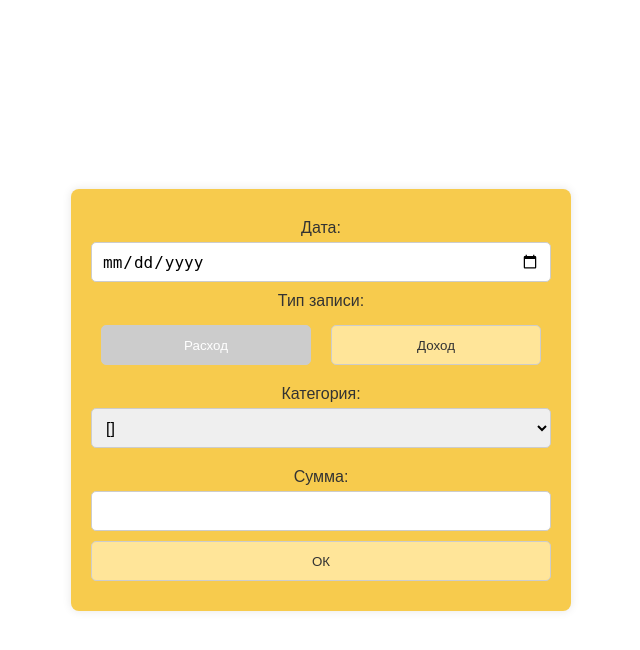
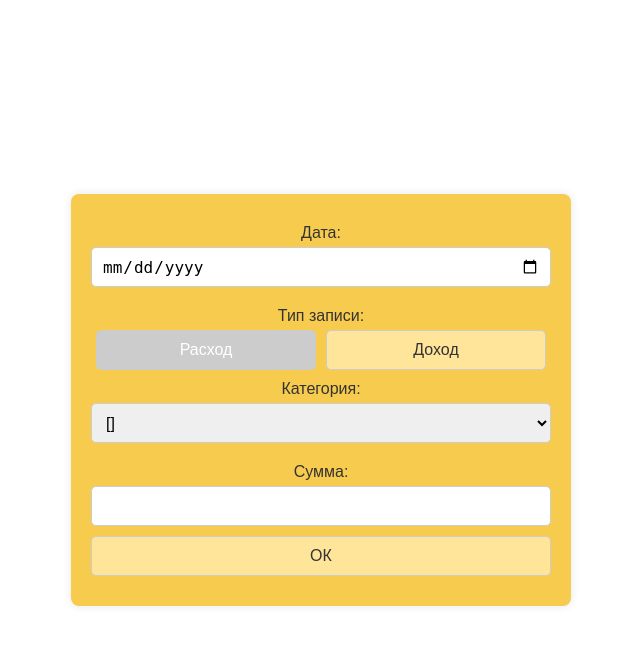
Before and after one commit to egormeister02/web-app-valek, a Flask app: template templates/form.html in a window 1280 px wide. Shown: the top 650 px of the page, without its empty margins (319-959 px from the left). Run offline with Flask 3, Linux system fonts and the light colour scheme; the template is opened without the code that fills it: most values are stand-ins (such as "Sample title", 1, 10 or a date in 2020).

Commit message:
try to fix for iphone

```diff
--- a/static/style.css
+++ b/static/style.css
@@ -41,20 +41,13 @@
     border: 1px solid #cccccc;
     border-radius: 5px;
     width: 100%; /* Поля ввода занимают всю ширину контейнера */
-    box-sizing: border-box; /* Учитываем padding в общей ширине */
+    box-sizing: border-box; /* Учитываем padding в ширину */
 }
 
 input[type="date"], input[type="number"], select {
     height: 40px; /* Устанавливаем высоту для полей ввода */
     font-size: 16px; /* Устанавливаем размер шрифта */
     padding: 10px; /* Устанавливаем padding */
-    box-sizing: border-box; /* Учитываем padding и border в ширину */
-}
-
-input[type="date"] {
-    width: 100%; /* Поле ввода занимает всю ширину контейнера */
-    box-sizing: border-box; /* Учитываем padding и border в ширину */
-    margin: 0; /* Убираем отступы, если они есть */
 }
 
 button {
@@ -62,6 +55,7 @@
     color: #333;
     transition: transform 0.3s;
     height: 40px; /* Фиксированная высота кнопок */
+    font-size: 16px; /* Устанавливаем размер шрифта для кнопок */
 }
 
 button:active {
@@ -76,9 +70,7 @@
 button.type-btn {
     flex: 1; /* Кнопки занимают равные доли доступного пространства */
     max-width: 50%; /* Ограничиваем максимальную ширину кнопок до половины контейнера */
-    padding: 10px;
-    margin: 10px; /* Убираем отступы между кнопками */
-    box-sizing: border-box; /* Учитываем padding в ширине кнопок */
+    margin: 0 5px; /* Устанавливаем небольшой отступ по горизонтали */
 }
 
 button:focus {
```
